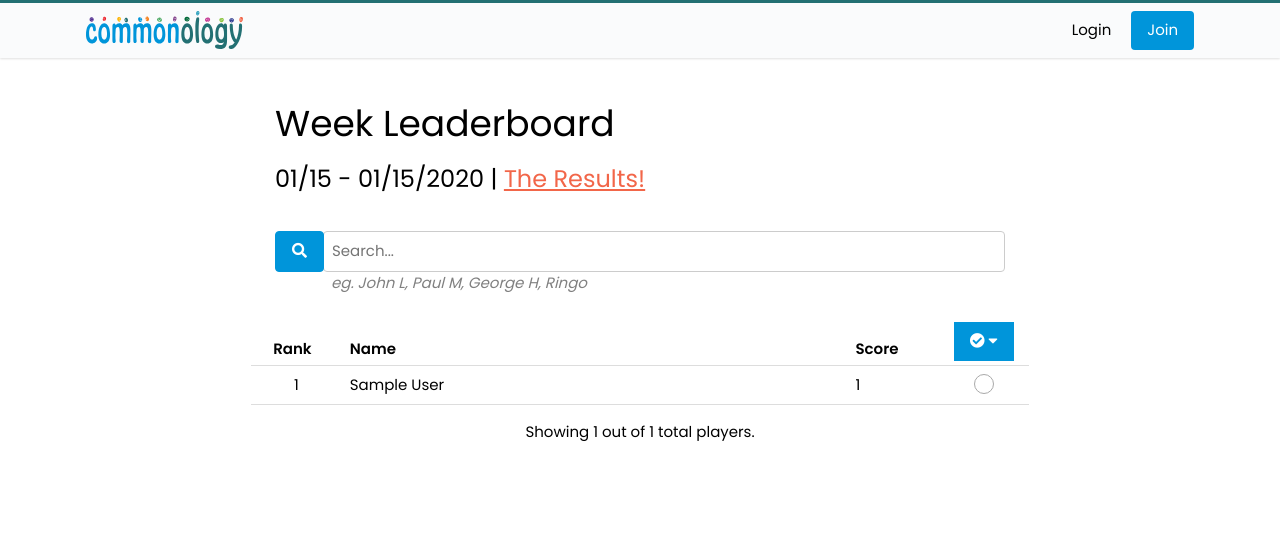
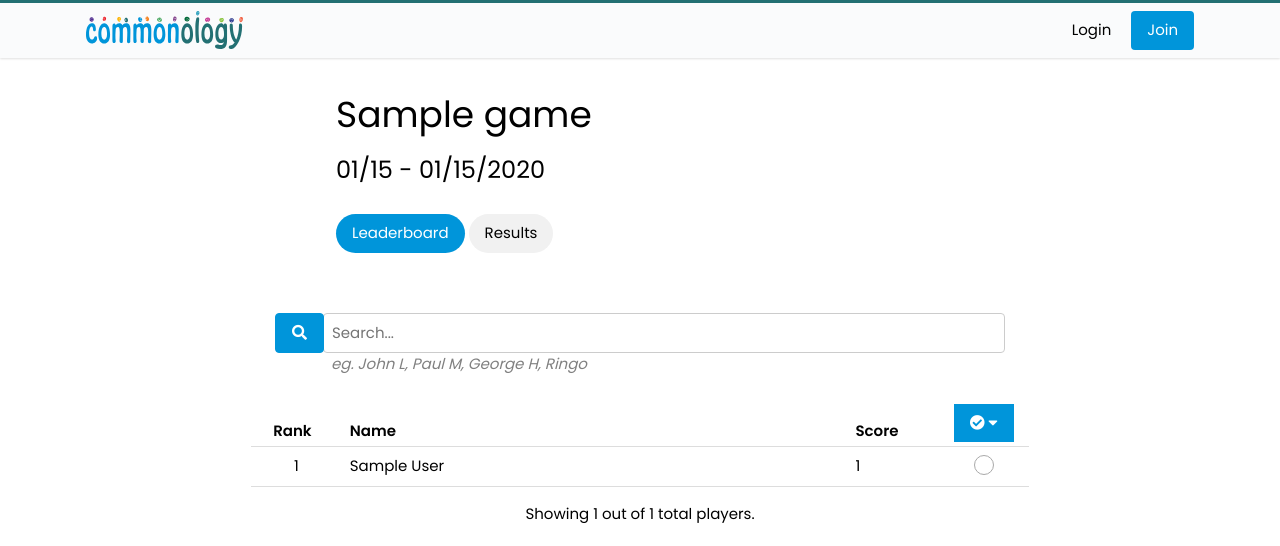
Before and after one commit to quizitive/commonology, a Django app: a page that uses leaderboard/templates/leaderboard/leaderboard_view.html in a window 1280 px wide. Shown: the top 546 px of the page. Run offline with Django 3.2, Linux system fonts and the light colour scheme; tables that the repository leaves empty hold one stand-in row (values such as "Sample post"); data that the repository does not hold is empty; parts of the project's set-up code (start-up, migrations or seed data) failed here and were passed over; some libraries are stand-ins or nearby versions.

```diff
--- a/leaderboard/templates/leaderboard/components/game_header.html
+++ b/leaderboard/templates/leaderboard/components/game_header.html
@@ -1,23 +1,23 @@
-<div class="w3-row" style="padding: 8pt"></div>
+{% load leadeboard_tags %}
+
+<div class="w3-row" style="padding: 8px 0;"></div>
   <div class="w3-row">
-    <div class="w3-padding-large w3-col">
+
+    <div class="game-header cg-border-grey w3-padding w3-round" style="max-width:640px; margin:auto; margin-bottom:24px!important;border:1px;">
 
     {% if team %}
-      <h1 class="leaderboard"><b>{{ team.name }}</b></h1>
+      <h1 class="w3-padding leaderboard"><b>{{ team.name }}</b></h1>
     {% endif %}
-      <h1 class="leaderboard">Week {{ game_id }} {{ view }}</h1>
-
-      {% if view == 'Leaderboard' %}
-      <h3 class="leaderboard">{{ date_range }}  |
-        <a style="color:#f26649" href="{% url 'results' %}">The Results!</a>
-      </h3>
-      {% else %}
-      <h3 class="leaderboard">{{ date_range }}  |
-        <a style="color:#f26649" href="{% url 'leaderboard' %}">The Leaderboard!</a>
-      </h3>
-      {% endif %}
-
-{#    <p class="w3-padding-small"></p>#}
+      <h1 class="leaderboard">{{ game_name }} </h1>
+      <h3 class="leaderboard">{{ date_range }}</h3>
+      <div class="button-container w3-padding-16">
+        <a class="game-header-button w3-button {% button_highlight 'leaderboard' %} w3-round-xxlarge leaderboard" href="{% url 'leaderboard:default' %}">
+        Leaderboard
+        </a>
+        <a class="game-header-button w3-button {% button_highlight 'results' %} w3-round-xxlarge leaderboard" href="{% url 'leaderboard:results' %}">
+        Results
+        </a>
+      </div>
 
     </div>
   </div>
--- a/leaderboard/templates/leaderboard/leaderboard_view.html
+++ b/leaderboard/templates/leaderboard/leaderboard_view.html
@@ -6,7 +6,7 @@
 {% block content %}
 
 <div class="content">
-  {% include 'leaderboard/components/game_header.html' with view="Leaderboard" %}
+  {% include 'leaderboard/components/game_header.html' with view="leaderboard" %}
   {% include 'leaderboard/components/leaderboard_search.html' %}
 
   {# Lazy Leaderboard #}
--- a/leaderboard/templatetags/leadeboard_tags.py
+++ b/leaderboard/templatetags/leadeboard_tags.py
@@ -10,3 +10,11 @@ def question_responses(context):
         return context['answer_tally'][context['q'].text]
     except KeyError:
         return {}
+
+
+@register.simple_tag(takes_context=True)
+def button_highlight(context, dest_link):
+    if context['view'] == dest_link:
+        return 'cg-blue'
+    else:
+        return 'w3-light-grey'
--- a/leaderboard/urls.py
+++ b/leaderboard/urls.py
@@ -10,6 +10,6 @@ app_name = 'leaderboard'
 urlpatterns = [
     path('', views.LeaderboardView.as_view(), name='default'),
     path('<int:game_id>/', views.LeaderboardView.as_view(), name='game'),
-    path('results/<int:game_id>/', views.ResultsView.as_view(), name='results'),
+    path('results/', views.ResultsView.as_view(), name='results'),
     path('htmx/', htmx.LeaderboardHTMXView.as_view(), name='htmx')
 ]
--- a/leaderboard/views.py
+++ b/leaderboard/views.py
@@ -6,7 +6,7 @@ from django.core.exceptions import PermissionDenied
 from django.db.models import Max
 from django.contrib.auth.mixins import UserPassesTestMixin
 
-from game.models import Game, Series
+from game.models import Game, Series, Question
 from leaderboard.leaderboard import build_answer_tally
 
 
@@ -57,7 +57,8 @@ class LeaderboardView(SeriesPermissionView):
 
 class ResultsView(SeriesPermissionView):
 
-    def get(self, request, game_id):
+    def get(self, request, *args, **kwargs):
+        game_id = 40
         try:
             game = Game.objects.get(game_id=game_id)
         except Game.DoesNotExist:
@@ -72,6 +73,9 @@ class ResultsView(SeriesPermissionView):
             # 'player': request.user.player.display_name,
             'game_name': game.name,
             'date_range': game.date_range_pretty,
-            'answer_tally': answer_tally
+            'answer_tally': answer_tally,
+            'game_top_commentary': game.top_commentary,
+            'game_bottom_commentary': game.bottom_commentary,
+            'questions': game.questions.exclude(type=Question.op)
         }
         return render(request, 'leaderboard/results.html', context)
```
Also changed, not shown: leaderboard/templates/leaderboard/results.html (+6 -6 lines).
